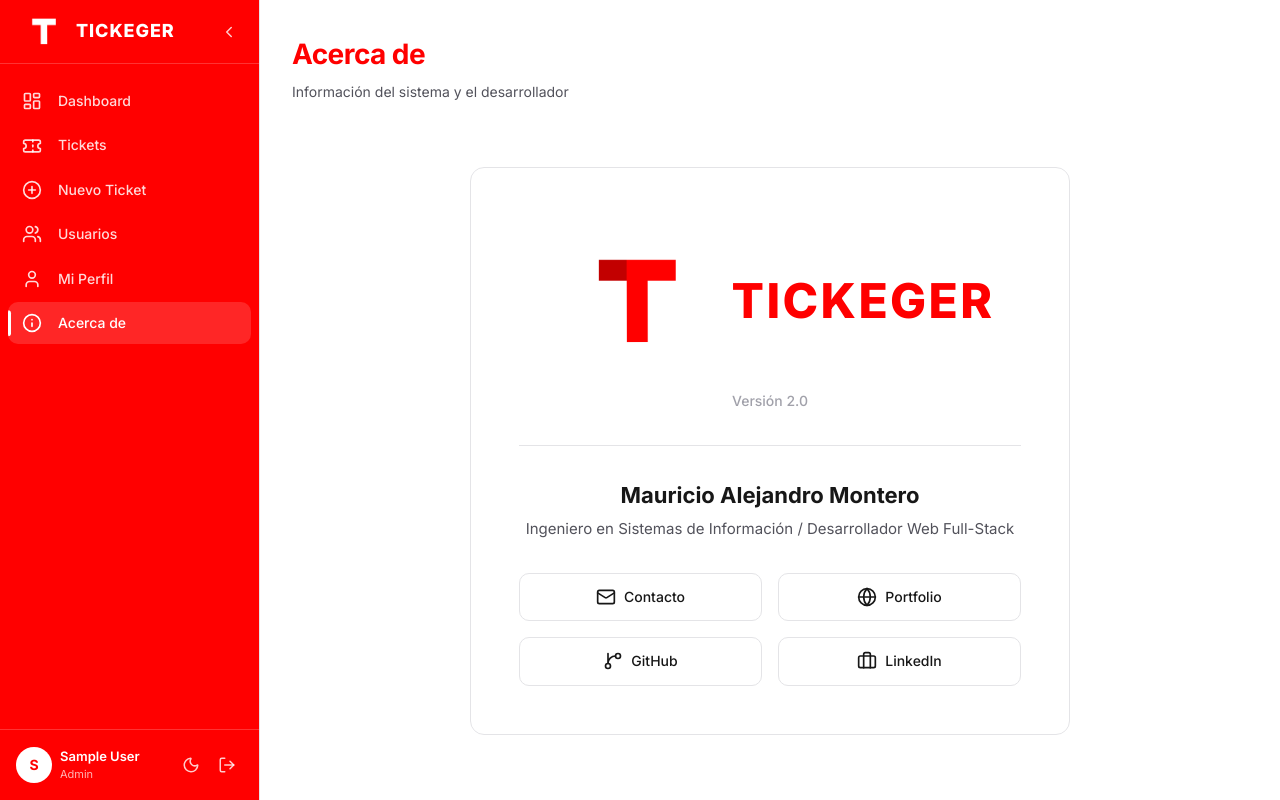
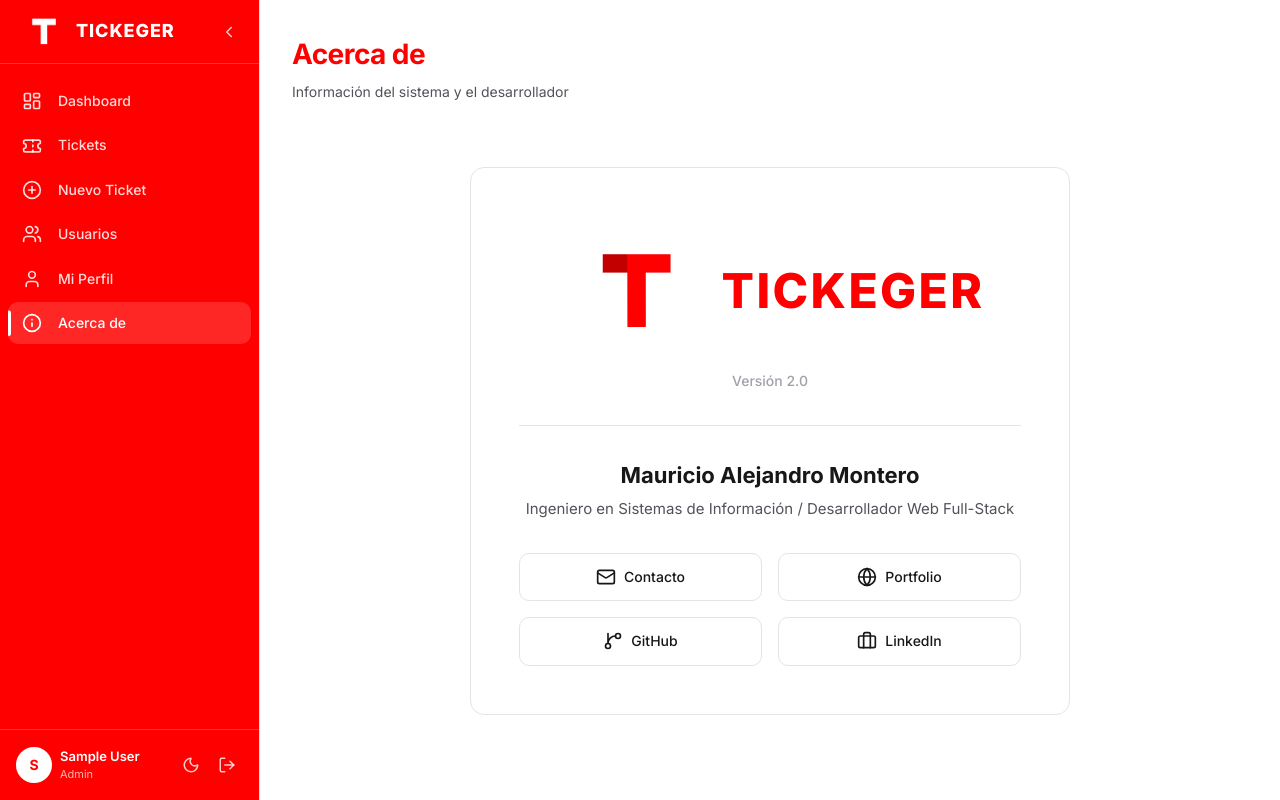
Before and after one commit to medicenalemon/tickeger-frontend, a React (Vite) app: page /about in a window 1280 px wide. Built offline with nearby package versions, Linux system fonts and the light colour scheme; no server answers; sample sign-in values are in the browser's storage.

Commit message:
style: afinar tamaño de logo a 150px en Acerca De

```diff
--- a/src/pages/About.css
+++ b/src/pages/About.css
@@ -36,8 +36,8 @@
 }
 
 .about-logo-img {
-  width: 170px;
-  height: 170px;
+  width: 150px;
+  height: 150px;
   object-fit: contain;
 }
 
```
